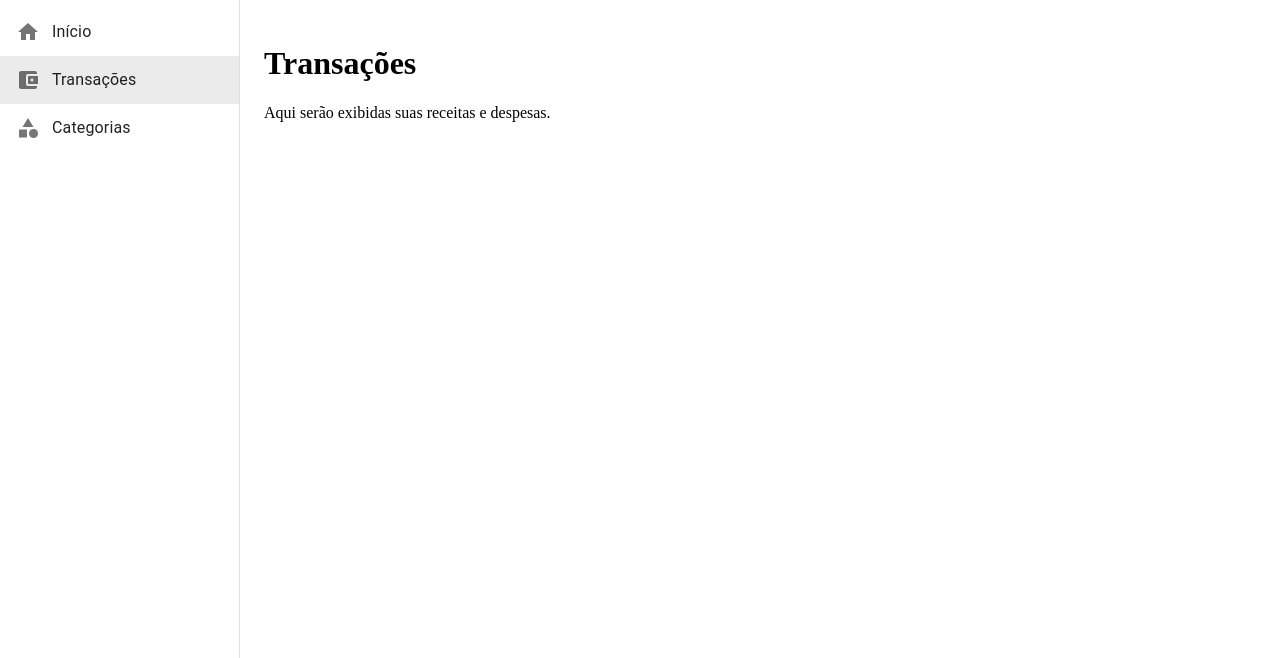
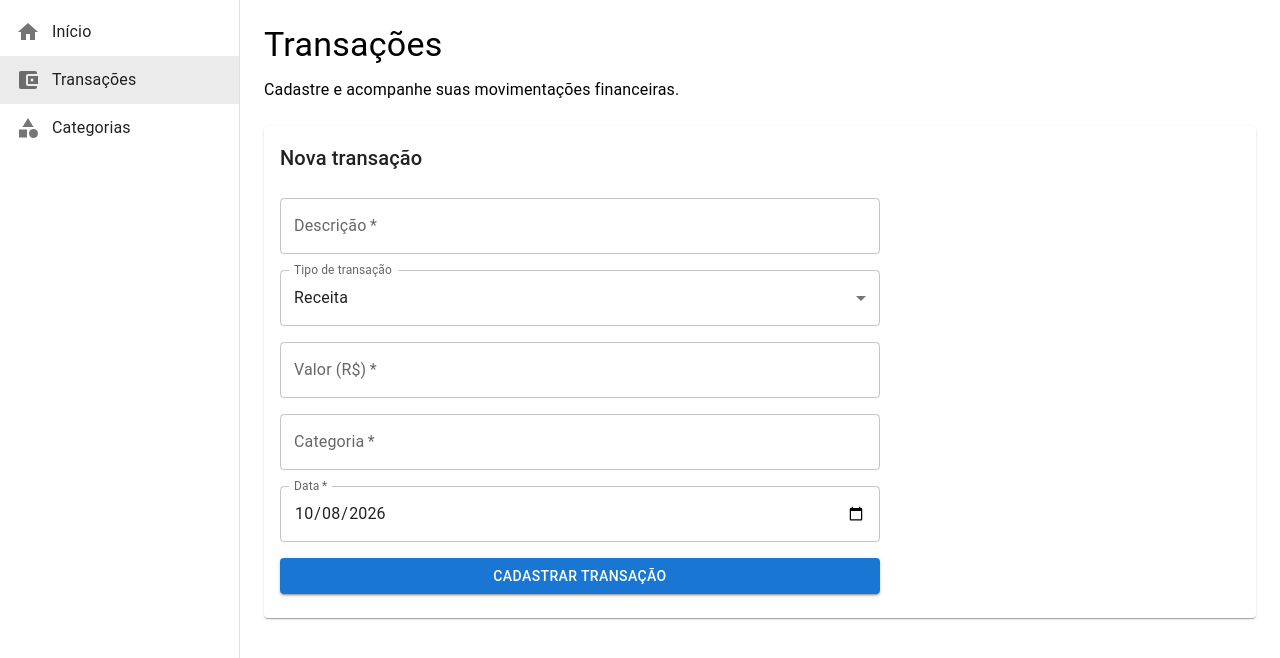
Before and after one commit to Matheus-Lacerda-Da-silva/Your-Financial-Control, a React (Vite) app in the folder frontend/: page /transacoes in a window 1280 px wide. Shown: the top 658 px of the page. Built offline with nearby package versions, Linux system fonts and the light colour scheme.

Commit message:
Implement transaction form validation

```diff
--- a/frontend/src/pages/Transacoes.tsx
+++ b/frontend/src/pages/Transacoes.tsx
@@ -1,9 +1,143 @@
+
+import { useState } from 'react'
+import type { FormEvent } from 'react'
+
+import {
+  Box,
+  Button,
+  Card,
+  CardContent,
+  MenuItem,
+  TextField,
+  Typography,
+} from '@mui/material'
+
 function Transacoes() {
+  const [descricao, setDescricao] = useState('')
+  const [tipo, setTipo] = useState('receita')
+  const [valor, setValor] = useState('')
+  const [categoria, setCategoria] = useState('')
+  const [data, setData] = useState('2026-10-08')
+
+  const cadastrarTransacao = (evento: FormEvent<HTMLFormElement>) => {
+    evento.preventDefault()
+
+    const valorNumerico = Number(valor)
+
+    if (
+      !descricao.trim() ||
+      !categoria.trim() ||
+      !data ||
+      !Number.isFinite(valorNumerico) ||
+      valorNumerico <= 0
+    ) {
+      alert('Preencha todos os campos com valores válidos.')
+      return
+    }
+
+    const novaTransacao = {
+      descricao,
+      tipo,
+      valor: tipo === 'despesa' ? -valorNumerico : valorNumerico,
+      categoria,
+      data,
+    }
+
+    console.log('Nova transação:', novaTransacao)
+
+    alert('Transação cadastrada com sucesso!')
+
+    setDescricao('')
+    setTipo('receita')
+    setValor('')
+    setCategoria('')
+    setData('2026-10-08')
+  }
+
   return (
-    <div>
-      <h1>Transações</h1>
-      <p>Aqui serão exibidas suas receitas e despesas.</p>
-    </div>
+    <Box>
+      <Typography variant="h4" gutterBottom>
+        Transações
+      </Typography>
+
+      <Typography color="text.secondary" sx={{ mb: 3 }}>
+        Cadastre e acompanhe suas movimentações financeiras.
+      </Typography>
+
+      <Card>
+        <CardContent>
+          <Typography variant="h6" sx={{ mb: 3 }}>
+            Nova transação
+          </Typography>
+
+          <Box
+            component="form"
+            onSubmit={cadastrarTransacao}
+            sx={{
+              display: 'flex',
+              flexDirection: 'column',
+              gap: 2,
+              maxWidth: 600,
+            }}
+          >
+            <TextField
+              label="Descrição"
+              value={descricao}
+              onChange={(evento) => setDescricao(evento.target.value)}
+              required
+              fullWidth
+            />
+
+            <TextField
+              select
+              label="Tipo de transação"
+              value={tipo}
+              onChange={(evento) => setTipo(evento.target.value)}
+              fullWidth
+            >
+              <MenuItem value="receita">Receita</MenuItem>
+              <MenuItem value="despesa">Despesa</MenuItem>
+            </TextField>
+
+            <TextField
+              label="Valor (R$)"
+              type="number"
+              value={valor}
+              onChange={(evento) => setValor(evento.target.value)}
+              slotProps={{ htmlInput: { min: 0, step: '0.01' } }}
+              required
+              fullWidth
+            />
+
+            <TextField
+              label="Categoria"
+              value={categoria}
+              onChange={(evento) => setCategoria(evento.target.value)}
+              required
+              fullWidth
+            />
+
+            <TextField
+              label="Data"
+              type="date"
+              value={data}
+              onChange={(evento) => setData(evento.target.value)}
+              slotProps={{
+                inputLabel: {
+                  shrink: true,
+                },
+              }}
+              required
+              fullWidth
+            />
+
+            <Button variant="contained" type="submit">
+              Cadastrar transação
+            </Button>
+          </Box>
+        </CardContent>
+      </Card>
+    </Box>
   )
 }
 
```
